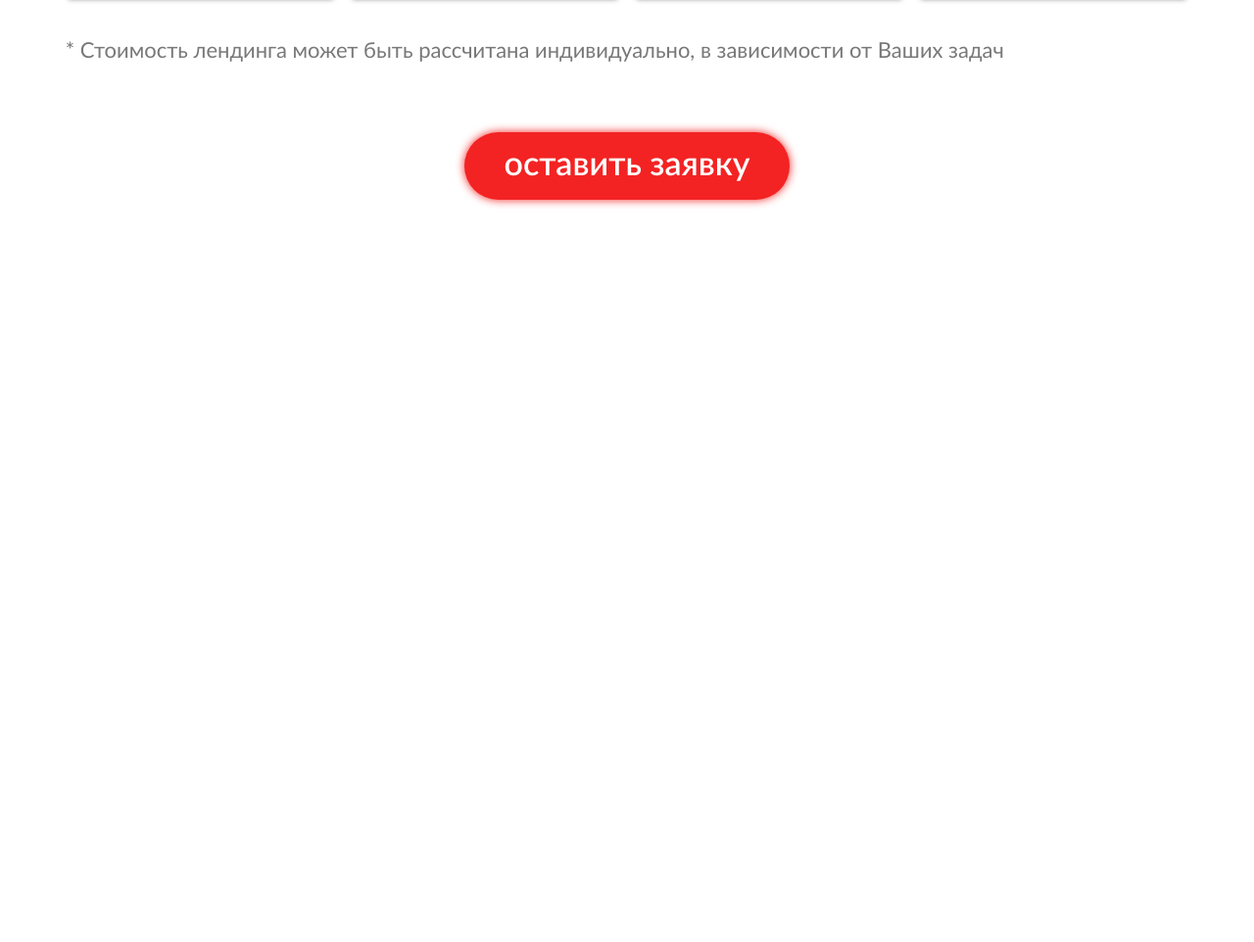
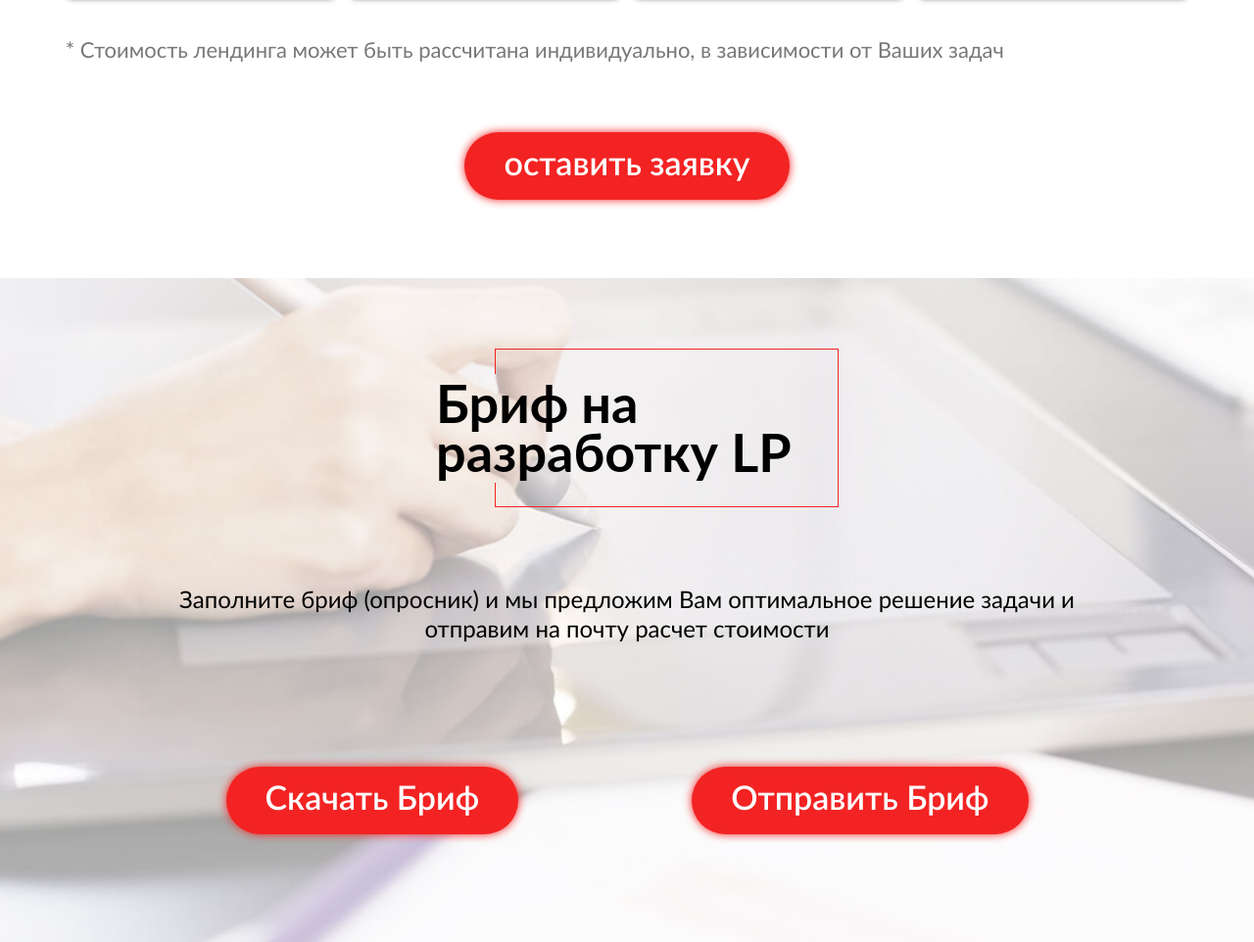
Before and after one commit to ZhenyaDope/LayoutLandingBrand, a plain HTML site: page index.html in a window 1280 px wide. Shown: the part 6851-7813 px from the top of the page at 98% size. Before the commit the page ends 7135 px from the top, so only its background shows below. Drawn offline with nearby package versions, Linux system fonts and the light colour scheme; a web font is replaced by a local one.

Commit message:
Добавлен блок с брифом

```diff
--- a/index.html
+++ b/index.html
@@ -414,6 +414,23 @@
     </section>
     <!-- END SERVICES -->
 
+    <!-- BEGIN BRIEF -->
+    <section class="brief">
+        <div class="container">
+            <div class="brief__wrapper">
+                <div class="brief__title-wrapper">
+                    <h2 class="brief__title">Бриф на разработку LP</h2>
+                </div>
+                <p class="brief__subtitle">Заполните бриф (опросник) и мы предложим Вам оптимальное решение задачи и отправим на почту расчет стоимости</p>
+                <div class="brief__buttons">
+                    <a class="brief__btn red-btn" href="#">Скачать Бриф</a>
+                    <a class="brief__btn red-btn" href="#">Отправить Бриф</a>
+                </div>
+            </div>
+        </div>
+    </section>
+    <!-- END BRIEF -->
+
     <!-- BEGIN SWIPER SLIDER SCRIPTS -->
     <script src="https://unpkg.com/swiper/swiper-bundle.js"></script>
     <script src="https://unpkg.com/swiper/swiper-bundle.min.js"></script>
--- /dev/null
+++ b/styles/_brief.scss
@@ -0,0 +1,76 @@
+.brief{
+    padding: 68px 0 110px;
+    background: url('../assets/img/brief/bg.jpg') fixed no-repeat top center / cover;
+    &__wrapper{
+        display: flex;
+        flex-direction: column;
+        align-items: center;
+    }
+    &__title-wrapper{
+        width: 390px;
+        height: 173px;
+        padding-top: 35px;
+        margin-bottom: 74px;
+        position: relative;
+        &::before{
+            content: '';
+            display: block;
+            border: 1px solid #f32323;
+            position: absolute;
+            border-left: none;
+            width: 350px;
+            height: 160px;
+            top: 4px;
+            left: 60px;
+        }
+    }
+    &__title{
+        font-size: 54px;
+        line-height: 50px;
+        &::before{
+            content:'';
+            display: block;
+            position: absolute;
+            z-index: 1;
+            width: 1px;
+            height: 25px;
+            background: #f32323;
+            left: 60px;
+            top: 5px;
+        }
+        &::after{
+            content:'';
+            display: block;
+            position: absolute;
+            z-index: 1;
+            width: 1px;
+            height: 25px;
+            background: #f32323;
+            left:60px;
+            bottom:7px;
+        }
+    }
+    &__subtitle{
+        font-size: 24px;
+        line-height: 30px;
+        font-weight: 500;
+        margin-bottom: 124px;
+        text-align: center;
+        max-width: 1000px;
+    }
+    &__buttons{
+        width:70%;
+        display: flex;
+        align-items: center;
+        justify-content: space-between;
+
+    }
+    &__btn{
+        padding:15px 40px;
+        font-size: 34px;
+        transition: .3s;
+        &:hover{
+            opacity: .8;
+        }
+    }
+}
--- a/styles/_services.scss
+++ b/styles/_services.scss
@@ -207,5 +207,4 @@
         text-align: left;
         width:98%;
     }
-
 }
--- a/styles/style.scss
+++ b/styles/style.scss
@@ -68,3 +68,5 @@ body{
 @import 'working';
 
 @import 'services';
+
+@import 'brief';
```
Also changed, not shown: assets/img/brief/bg.jpg (added), styles/style.css, 1 other file.
